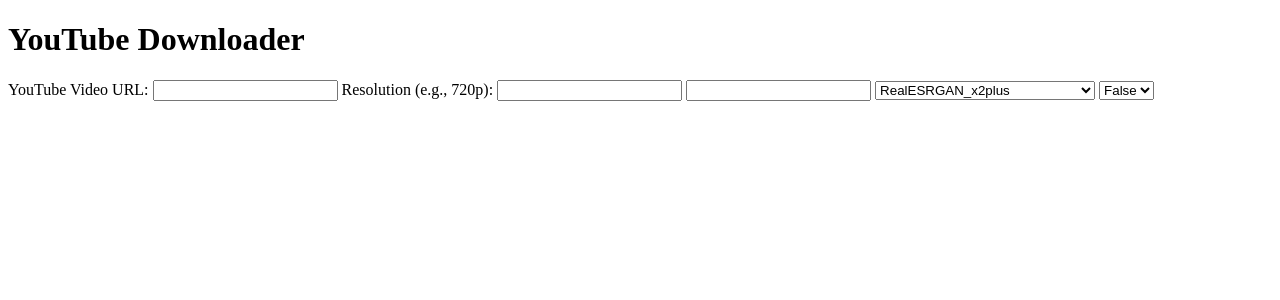
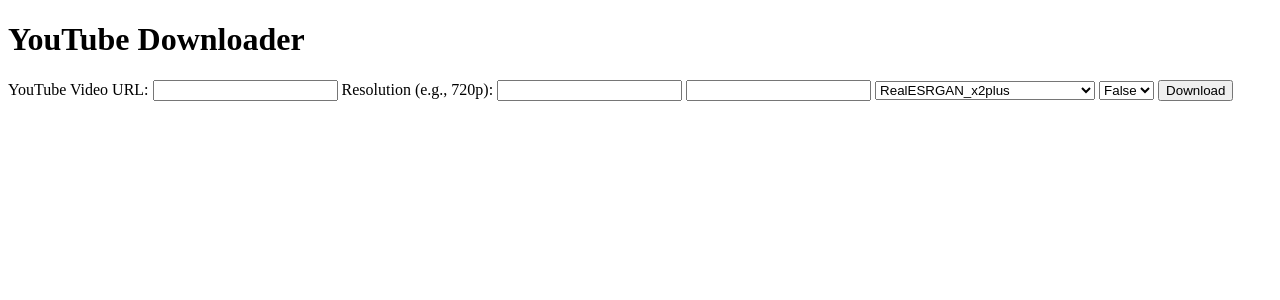
Before and after one commit to nyu12345/Super-Resolution-Streaming-Service, a Flask app: page / in a window 1280 px wide. Shown: the top 300 px of the page. Run offline with Flask 3, Linux system fonts and the light colour scheme.

Commit message:
fixed ui

```diff
--- a/templates/index.html
+++ b/templates/index.html
@@ -23,7 +23,8 @@
         <select name="face" id="face">
             <option value="False">False</option>
             <option value="True">True</option>
-            <button type="submit">Download</button>
+        </select>
+        <button type="submit">Download</button>
     </form>
 </body>
 
```
